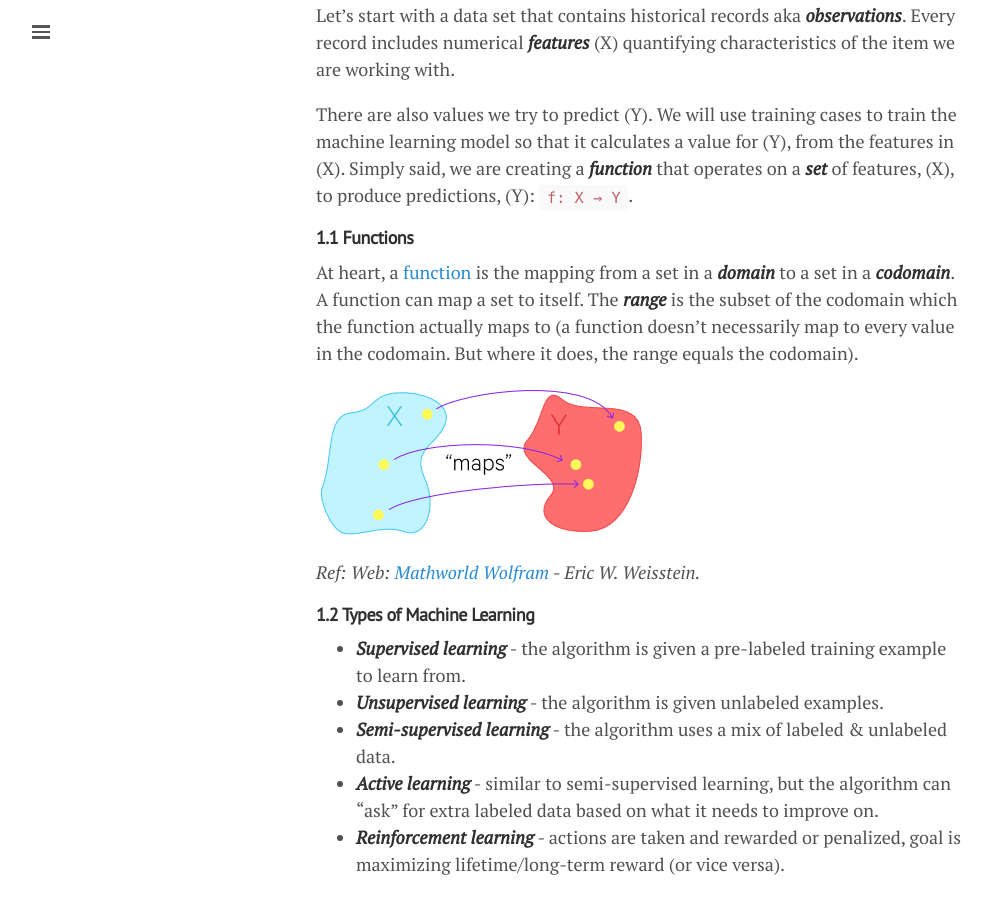
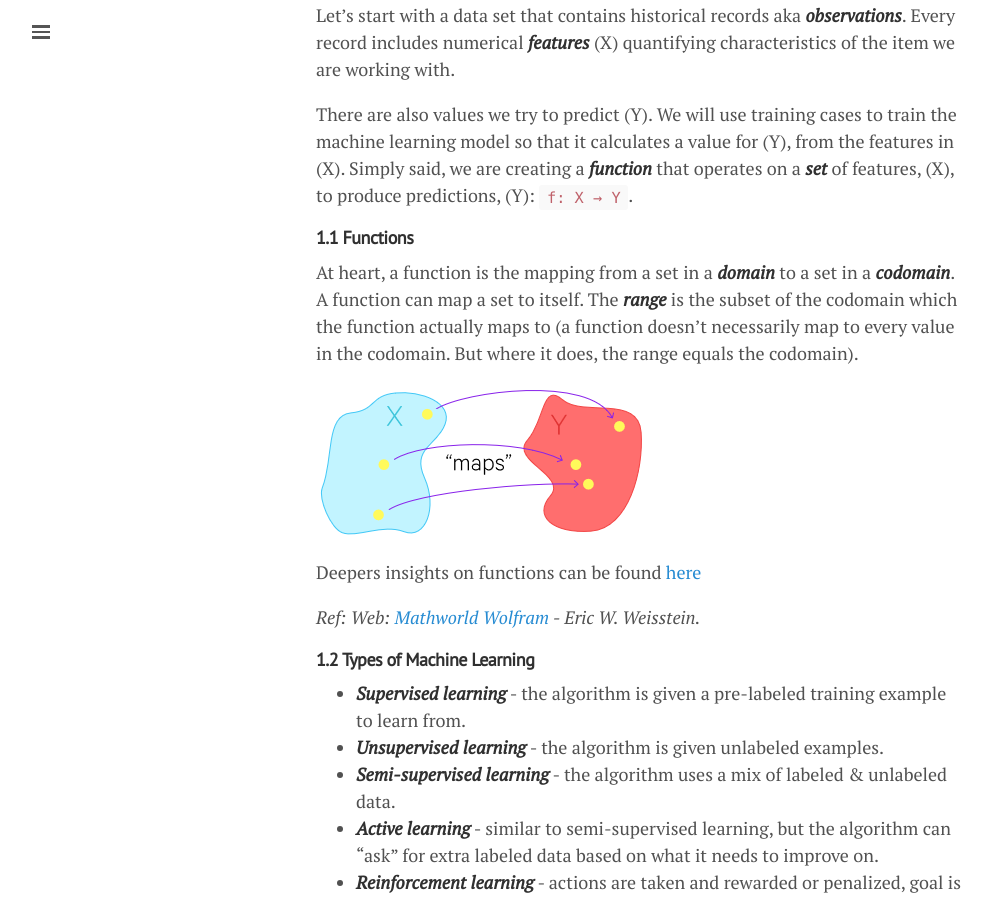
Before and after one commit to lgeurts/lgeurts.github.io, a Jekyll site: the page built from _posts/2018-06-29-artificial-intelligence-basics.md, in a window 1280 px wide and 900 px high, scrolled down 1124 px. Shown: the whole window, without its empty margins (0-991 px from the left). Built offline with Jekyll 4.4.1, drawn with Linux system fonts in a browser that asks for light colours; nearby versions of some CDN libraries.

Commit message:
Update 2018-06-29-artificial-intelligence-basics.md

```diff
--- a/_posts/2018-06-29-artificial-intelligence-basics.md
+++ b/_posts/2018-06-29-artificial-intelligence-basics.md
@@ -42,9 +42,11 @@ There are also values we try to predict (Y). We will use training cases to train
 
 #### **1.1 Functions**
 
-At heart, a [function](assets/artificial-intelligence/1.1-functions.md) is the mapping from a set in a ***domain*** to a set in a ***codomain***. A function can map a set to itself. The ***range*** is the subset of the codomain which the function actually maps to (a function doesn't necessarily map to every value in the codomain. But where it does, the range equals the codomain).
+At heart, a function is the mapping from a set in a ***domain*** to a set in a ***codomain***. A function can map a set to itself. The ***range*** is the subset of the codomain which the function actually maps to (a function doesn't necessarily map to every value in the codomain. But where it does, the range equals the codomain).
 
 ![Function](/assets/artificial-intelligence/function.png)
+
+Deepers insights on functions can be found [here](assets/artificial-intelligence/1.1-functions.md)
 
 *Ref: Web: [Mathworld Wolfram](http://mathworld.wolfram.com/) - Eric W. Weisstein.*
 
```
